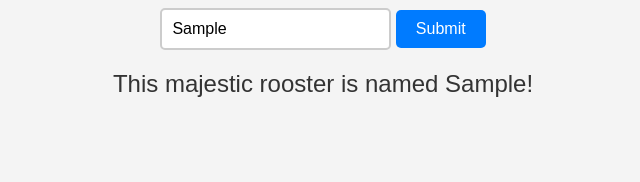
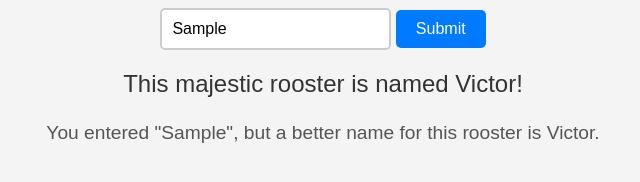
Before and after one commit to Armannar/PeProject, a plain HTML site: page index.html in a window 1280 px wide. Both pictures are taken after typing "Sample" into the empty fields and a click on the button "Submit". Shown: the part 422-604 px from the top of the page, without its empty margins (317-957 px from the left). Drawn offline with Linux system fonts and the light colour scheme.

Commit message:
Update index.html

```diff
--- a/index.html
+++ b/index.html
@@ -48,6 +48,11 @@
             color: #333;
             margin-top: 20px;
         }
+        #message {
+            font-size: 1.2em;
+            color: #555;
+            margin-top: 10px;
+        }
     </style>
 </head>
 <body>
@@ -60,6 +65,7 @@
 
     <!-- Display the rooster's name -->
     <p id="rooster-name"></p>
+    <p id="message"></p>
 
     <script>
         // JavaScript function to update the rooster's name
@@ -67,12 +73,10 @@
             // Get the input value
             const name = document.getElementById('name-input').value;
 
-            // Display the name on the page
-            if (name) {
-                document.getElementById('rooster-name').innerText = `This majestic rooster is named ${name}!`;
-            } else {
-                document.getElementById('rooster-name').innerText = "Please enter a name for the rooster.";
-            }
+            // Set the name to "Victor" and display a message
+            const betterName = "Victor";
+            document.getElementById('rooster-name').innerText = `This majestic rooster is named ${betterName}!`;
+            document.getElementById('message').innerText = `You entered "${name}", but a better name for this rooster is ${betterName}.`;
         }
     </script>
 </body>
```
